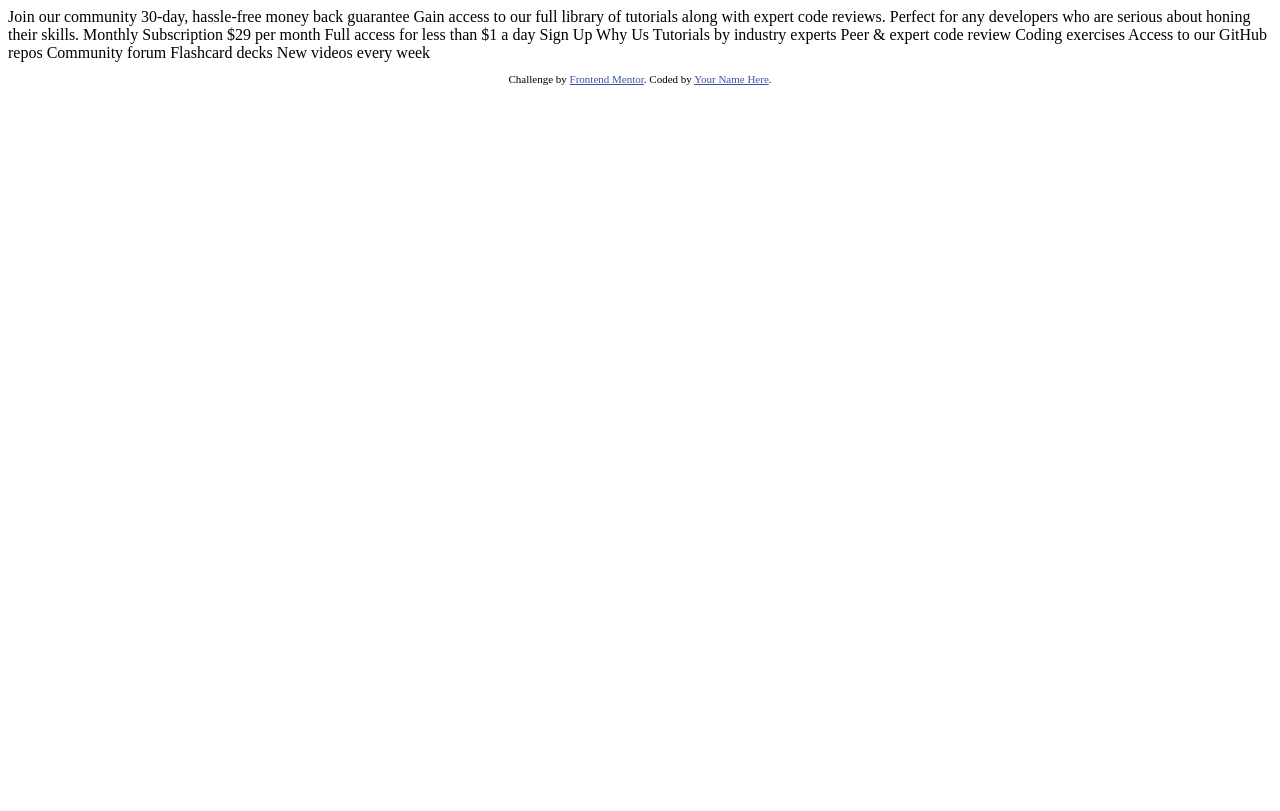
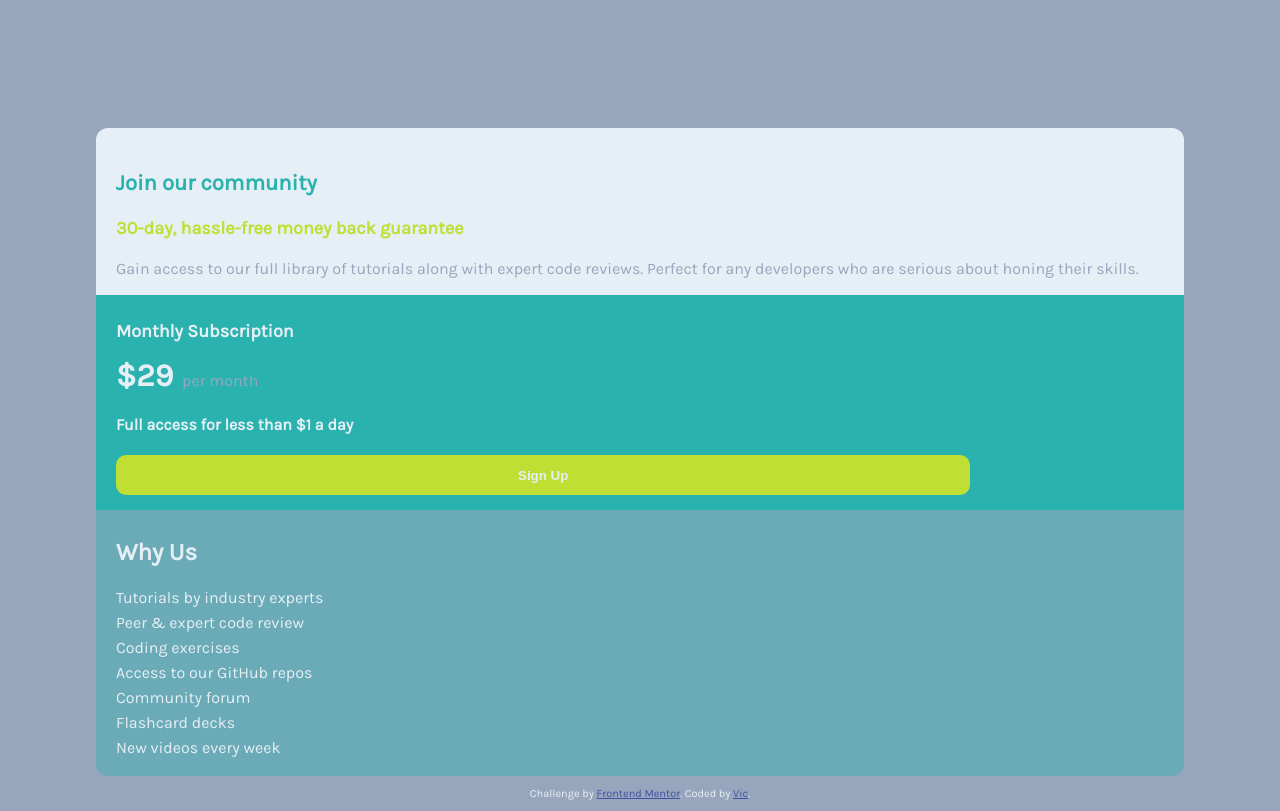
Before and after one commit to 50calvic/single-price-grid-component, a plain HTML site: page index.html in a window 1280 px wide. Drawn offline with Linux system fonts and the light colour scheme.

Commit message:
finished css & html code

```diff
--- /dev/null
+++ b/css/styles.css
@@ -0,0 +1,182 @@
+
+body {
+    margin: 0;
+    padding: 0;
+    font-family: "Karla";
+    font-size: 16px;
+    color: hsl(204, 43%, 93%);
+    background-color: hsl(218, 22%, 67%) ;
+}
+body p {
+    font-weight: 400;
+}
+.container {
+    width:44vw;
+    height: 58vh;
+    display: flex;
+    margin: auto;
+    flex-direction: column;
+    margin-top: 10%;
+
+}
+.wrap-two-row {
+    display: inline-flex;
+    flex-direction: row;
+
+}
+.join-div {
+    background-color: hsl(204, 43%, 93%);
+    color: hsl(218, 22%, 67%);
+    width: 44vw;
+    height: 28vh;
+    text-align: left;
+    border-top-left-radius: 12px;
+    border-top-right-radius: 12px;
+}
+.monthly-div {
+    background-color: hsl(179, 62%, 43%);
+    width: 22vw;
+    height: 30vh;
+    border-bottom-left-radius: 12px;
+}
+.whyus-div {
+    background-color: hsl(179, 62%, 43%,0.4);
+    width: 22vw;
+    height: 30vh;
+    text-align: left;
+    line-height: 25px;
+    border-bottom-right-radius: 12px;
+    box-sizing: border-box;
+}
+#join-div-content {
+    text-align: left;
+    box-sizing: border-box;
+    padding-left: 50px;
+    padding-top: 30px;
+}
+#monthly-div-content {
+    text-align: left;
+    margin: auto;
+    box-sizing: border-box;
+    padding-left: 50px;
+    padding-top: 10px;
+
+}
+#whyus-content {
+    text-align: left;
+    margin: auto;
+    box-sizing: border-box;
+    padding-left: 50px;
+    padding-top: 10px;
+}
+#join {
+    color: hsl(179, 62%, 43%);
+}
+#thirty {
+    color: hsl(71, 73%, 54%);
+}
+
+button {
+    background-color: hsl(71, 73%, 54%);
+    color: hsl(204, 43%, 93%);
+    width: 13vw;
+    height: 5vh;
+    border-radius: 10px;
+    text-align: center;
+    font-weight: 700;
+    border-color: transparent;
+}
+#dollars {
+    display: inline;
+}
+#per {
+    margin: 0 0 5px 5px;
+    display: inline;
+    color: hsl(218, 22%, 67%);
+}
+footer {
+    text-align: center;
+    font-size: 11px;
+}
+footer a {
+    color: hsl(228, 45%, 44%) ;
+}
+
+/* iphone */
+@media only screen and (max-width: 1366px) and (min-width: 360px){
+    .container {
+        display: flex;
+        flex-direction: column;
+        width: 85%;
+        height: 95%;
+    }
+    .wrap-two-row {
+        display: inline-flex;
+        flex-direction: column;
+   }
+    .join-div {
+        width: 100%;
+        height: 25%;
+        margin: auto;
+        position: relative;
+    }
+    .join-div h1 {
+        font-size: 22px;
+        padding-bottom: 10px;
+    }
+    .join-div h2 {
+        font-size: 18px;
+        padding-bottom: 5px;
+    }
+    .monthly-div {
+        width: 100%;
+        height: 30%;
+        border-bottom-left-radius: 0;
+    }
+    .monthly-div h2{
+        font-size: 18px;
+    }
+
+    .whyus-div {
+        width: 100%;
+        height: 30%;
+        border-bottom-left-radius: 12px;
+        border-bottom-right-radius: 12px;
+    }
+
+    button {
+        width: 80%;
+    }
+    #join-div-content {
+        position: relative;
+        box-sizing: border-box;
+        margin: auto;
+        padding-left: 20px;
+        line-height: 20px;
+        text-align: left;
+        padding-right: 10px;
+    }
+    #monthly-div-content{
+        position: relative;
+        box-sizing: border-box;
+        margin: auto;
+        padding-left: 20px;
+        padding-bottom: 15px;
+    }
+
+
+    #whyus-content {
+        position: relative;
+        box-sizing: border-box;
+        margin: auto;
+        padding-left: 20px;
+    }
+}
+
+/* landscape mode iphone button  */
+@media only screen and (width: 812px) and (min-height: 375px) {
+    button {
+        height: 45px;
+        width: 250px;
+    }
+}
--- a/index.html
+++ b/index.html
@@ -1,50 +1,92 @@
 <!DOCTYPE html>
 <html lang="en">
+
 <head>
   <meta charset="UTF-8">
-  <meta name="viewport" content="width=device-width, initial-scale=1.0"> <!-- displays site properly based on user's device -->
+  <meta name="viewport" content="width=device-width, initial-scale=1.0">
+  <!-- displays site properly based on user's device -->
 
   <link rel="icon" type="image/png" sizes="32x32" href="./images/favicon-32x32.png">
-
+  <link href='https://fonts.googleapis.com/css?family=Karla' rel='stylesheet'>
+  <link rel="stylesheet" href="css/styles.css">
   <title>Frontend Mentor | Single Price Grid Component</title>
 
-  <!-- Feel free to remove these styles or customise in your own stylesheet 👍 -->
-  <style>
-    .attribution { font-size: 11px; text-align: center; }
-    .attribution a { color: hsl(228, 45%, 44%); }
+
   </style>
 </head>
+
 <body>
-  Join our community
 
-  30-day, hassle-free money back guarantee
+  <div main class="container">
+    <!-- container div starts -->
 
-  Gain access to our full library of tutorials along with expert code reviews.
-  Perfect for any developers who are serious about honing their skills.
+    <!-- <div class="col-test"></div> -->
+    <div class="join-div">
+      <!-- join div starts -->
+      <div id="join-div-content">
+        <h1 id="join">Join our community</h1>
 
-  Monthly Subscription
+        <h2 id="thirty">30-day, hassle-free money back guarantee</h2>
 
-  &dollar;29 per month
+        <p id="join-paragraph">Gain access to our full library of tutorials along with expert code reviews.
+          Perfect for any developers who are serious about honing their skills.</p>
+      </div>
+      <!-- join-div-content ends -->
+    </div>
+    <!-- join div ends -->
 
-  Full access for less than &dollar;1 a day
+    <div class="wrap-two-row">
+      <!-- a flex div to wrap 2 divs in a row (wrap-two-row)-->
+      <div class="monthly-div">
+        <!-- monthly sub div starts -->
+        <div id="monthly-div-content">
+          <!-- monthly-div content starts -->
+          <h2 id="monthly-header">Monthly Subscription</h2>
 
-  Sign Up
+          <h1 id="dollars">&dollar;29</h1>
+          <span id="per">per month</span>
 
-  Why Us
 
-  Tutorials by industry experts
-  Peer &amp; expert code review
-  Coding exercises
-  Access to our GitHub repos
-  Community forum
-  Flashcard decks
-  New videos every week
+          <h4>Full access for less than &dollar;1 a day</h4>
+
+          <button>Sign Up</button>
+        </div>
+        <!-- monthly-div-content ends -->
+      </div>
+      <!-- monthly div ends -->
+
+
+      <div class="whyus-div">
+        <!-- why us div starts -->
+        <div id="whyus-content">
+          <!-- whyus-content div starts -->
+          <h2>Why Us</h2>
+
+          <p>Tutorials by industry experts <br>
+            Peer &amp; expert code review <br>
+            Coding exercises <br>
+            Access to our GitHub repos <br>
+            Community forum <br>
+            Flashcard decks <br>
+            New videos every week</p>
+        </div>
+        <!-- whyus-content ends -->
+      </div>
+      <!-- why us div ends -->
+    </div>
+    <!-- wrap-two-row div ends -->
+
+  <!-- </div> -->
+<!-- col-test -->
+</div>
+  <!-- Container div ends -->
 
   <footer>
-    <p class="attribution">
+    <p class="footer-bot">
       Challenge by <a href="https://www.frontendmentor.io?ref=challenge" target="_blank">Frontend Mentor</a>.
-      Coded by <a href="#">Your Name Here</a>.
+      Coded by <a href="#">Vic</a>.
     </p>
   </footer>
 </body>
+
 </html>
```
